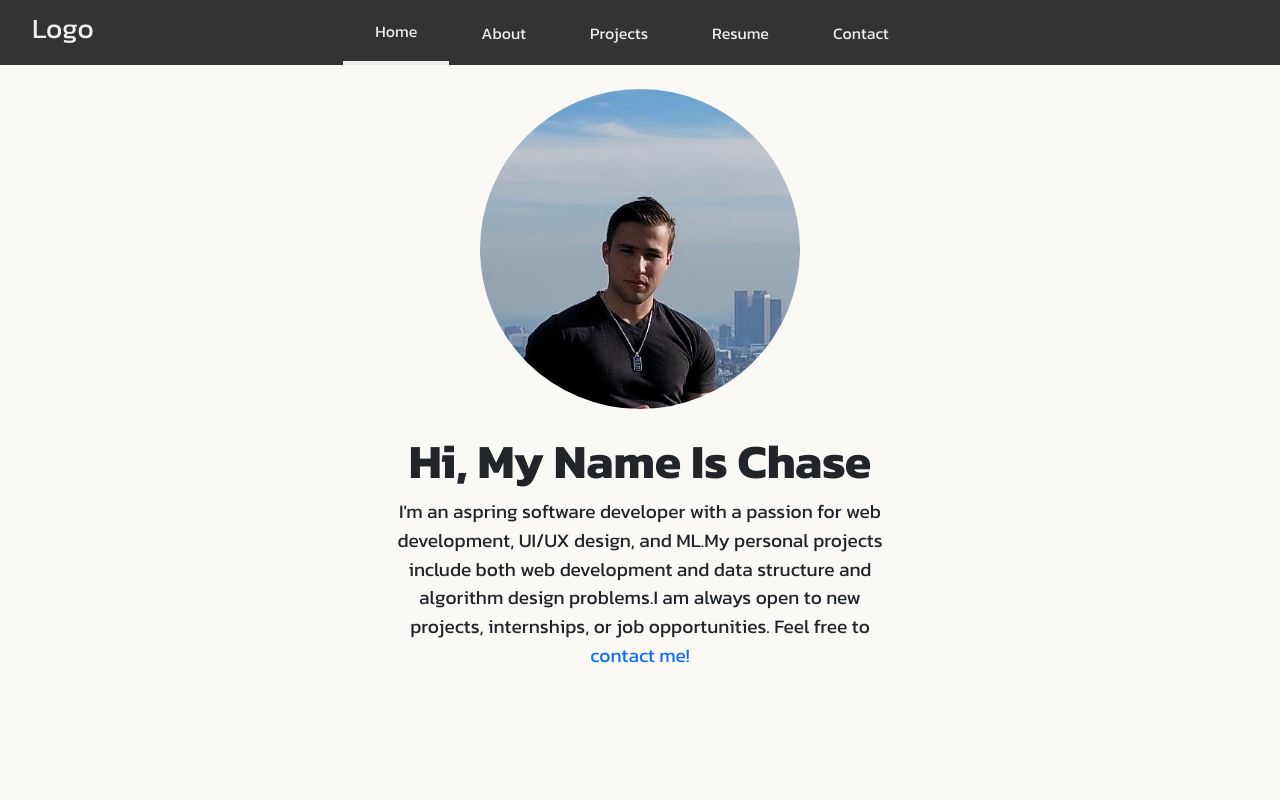
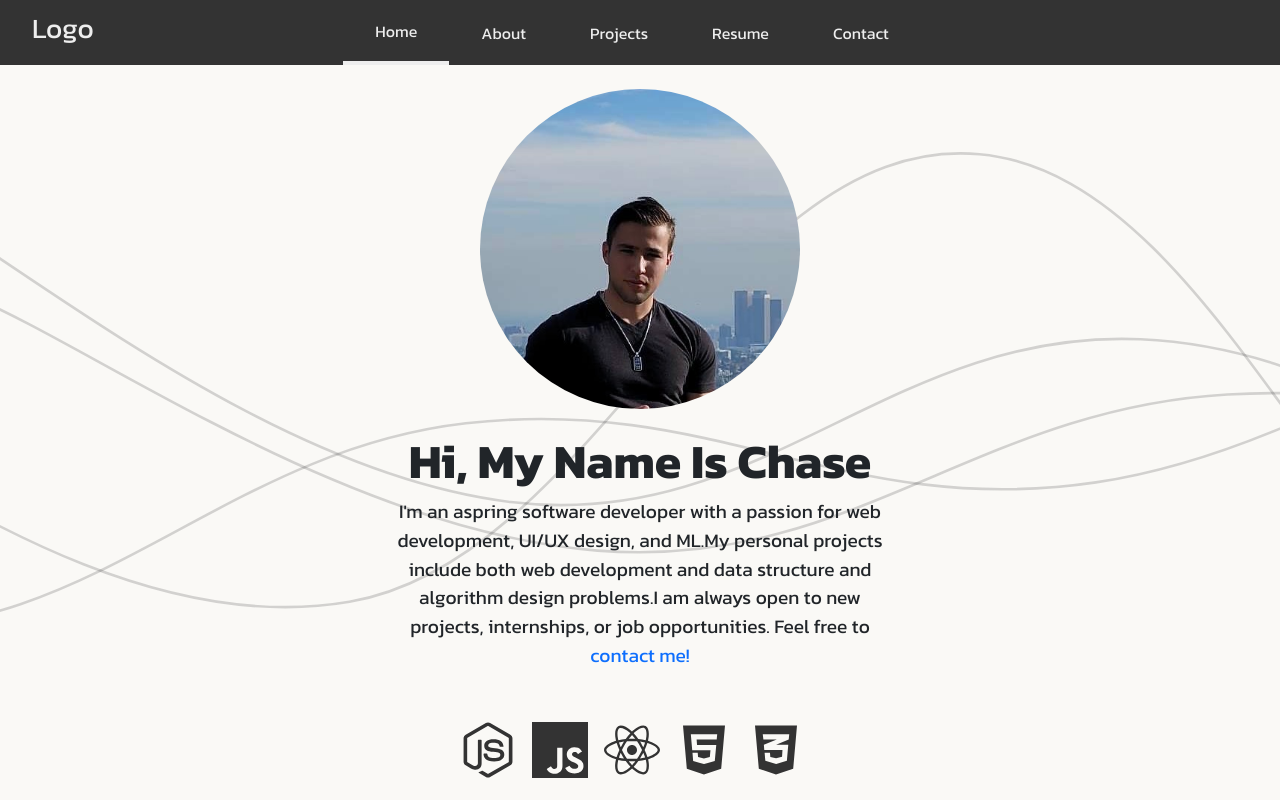
Before and after one commit to JayaAnim/PersonalWebsite, a React (Create React App) app in the folder website-app/: page / in a window 1280 px wide. Built offline with nearby package versions, Linux system fonts and the light colour scheme.

Commit message:
Navbar complete, homepage complete, about page started

```diff
--- a/website-app/src/components/AboutPage.js
+++ b/website-app/src/components/AboutPage.js
@@ -1,8 +1,41 @@
+import './styles/AboutPage.css';
+
 export default function AboutPage() {
     return (
         <>
-            <div>
-                About Page
+            <div className='container-fluid aboutPage'>
+                <div className='col-12 d-flex flex-wrap align-items-center h-100'>
+                    <div className='col-6 col-lg-4 d-flex h-25'>
+                        <div className='card row d-flex w-100 m-2'>
+
+                        </div>
+                    </div>
+                    <div className='col-6 col-lg-4 d-flex h-25'>
+                        <div className='card row d-flex w-100 m-2'>
+
+                        </div>
+                    </div>
+                    <div className='col-6 col-lg-4 d-flex h-25'>
+                        <div className='card row d-flex w-100 m-2'>
+
+                        </div>
+                    </div>
+                    <div className='col-6 col-lg-4 d-flex h-25'>
+                        <div className='card row d-flex w-100 m-2'>
+
+                        </div>
+                    </div>
+                    <div className='col-6 col-lg-4 d-flex h-25'>
+                        <div className='card row d-flex w-100 m-2'>
+
+                        </div>
+                    </div>
+                    <div className='col-6 col-lg-4 d-flex h-25'>
+                        <div className='card row d-flex w-100 m-2'>
+
+                        </div>
+                    </div>
+                </div>
             </div>
         </>
     );
--- a/website-app/src/components/HomePage.js
+++ b/website-app/src/components/HomePage.js
@@ -1,10 +1,12 @@
 import { Link } from 'react-router-dom';
-import { useEffect } from 'react';
-import { FaNodeJs } from 'react-icons/fa';
+import { useEffect, useState } from 'react';
+import { FaNodeJs, FaReact, FaHtml5, FaCss3Alt} from 'react-icons/fa';
+import { SiJavascript } from 'react-icons/si';
 import './styles/HomePage.css';
 import portfolio from '../img/unnamed.JPG';
 import Aos from 'aos';
 import 'aos/dist/aos.css';
+import { IconContext } from 'react-icons';
 
 export default function HomePage() {
     useEffect(() => {
@@ -12,10 +14,11 @@ export default function HomePage() {
     }, []);
     return (
         <>
+            <IconContext.Provider value={{ color: '#333333', size: '3.5rem'}}>
             <div className='container-fluid containerStyle'>
                 <div className='row d-flex justify-content-center h-50'>
-                    <div className='col-6 d-flex align-items-end justify-content-center'>
-                        <div className='mb-4'>
+                    <div className='col-6 d-flex justify-content-center align-items-center'>
+                        <div>
                             <img src={portfolio} alt='portfolio picture' />
                         </div>
                     </div>
@@ -36,7 +39,27 @@ export default function HomePage() {
                         </div>
                     </div>
                 </div>
+                <div className='row d-flex justify-content-center align-items-end h-25'>
+                    <div className='col-12 d-flex justify-content-center align-items-center mb-1 h-50'>
+                        <span className='me-3 mw-3'>
+                            <FaNodeJs/>
+                        </span>
+                        <span className='me-3 mw-3'>
+                            <SiJavascript/>
+                        </span>
+                        <span className='me-3 mw-3'>
+                            <FaReact/>
+                        </span>
+                        <span className='me-3 mw-3'>
+                            <FaHtml5/>
+                        </span>
+                        <span className='me-3 mw-3'>
+                            <FaCss3Alt/>
+                        </span>
+                    </div>
+                </div>
             </div>
+            </IconContext.Provider>
         </>
     );
 }
--- /dev/null
+++ b/website-app/src/components/styles/AboutPage.css
@@ -0,0 +1,8 @@
+.aboutPage {
+    height: calc(100vh - 65px);
+    background-color: #faf9f6;
+}
+
+.cardStyle {
+    box-sizing: border-box;
+}
--- a/website-app/src/components/styles/HomePage.css
+++ b/website-app/src/components/styles/HomePage.css
@@ -6,7 +6,9 @@
 
 .containerStyle {
     height: calc(100vh - 65px);
-    background-color: 	#FAF9F6;
+    background-image: url('../background.svg');
+    background-repeat: no-repeat;
+    background-size: cover;
 }
 
 img {
@@ -28,6 +30,15 @@ p {
     font-size: 1.2rem;
 }
 
+@keyframes animate {
+    0% {
+        transform: translateY(calc(-100vh + 65px)) rotate(0deg);
+    }
+    100% {
+        transform: translateY(-50vh) rotate(720deg);
+    }
+}
+
 @media only screen and (max-width: 560px) {
     img {
         border-radius: 50%;
--- a/website-app/src/components/styles/UserNav.css
+++ b/website-app/src/components/styles/UserNav.css
@@ -76,10 +76,12 @@ header .nav-btn {
         gap: 1.5rem;
         background-color: var(--mainColor);
         transform: translateY(-100vh);
+        z-index: 1;
+        opacity: .9;
     }
 
-    header .responsive_nav{
-        transform: none;
+    header .responsive_nav {
+        animation: toggle .5s forwards;
     }
 
     nav .nav-close-btn {
@@ -91,4 +93,13 @@ header .nav-btn {
     nav a {
         font-size: 1.5rem;
     }
+
+    @keyframes toggle {
+        0% {
+            transform: translaeY(-100vh);
+        }
+        100% {
+            transform: none;
+        }
+    }
 }
```
Also changed, not shown: website-app/src/components/background.svg (added), 1 other file (tests, documents, lock files or other folders).
